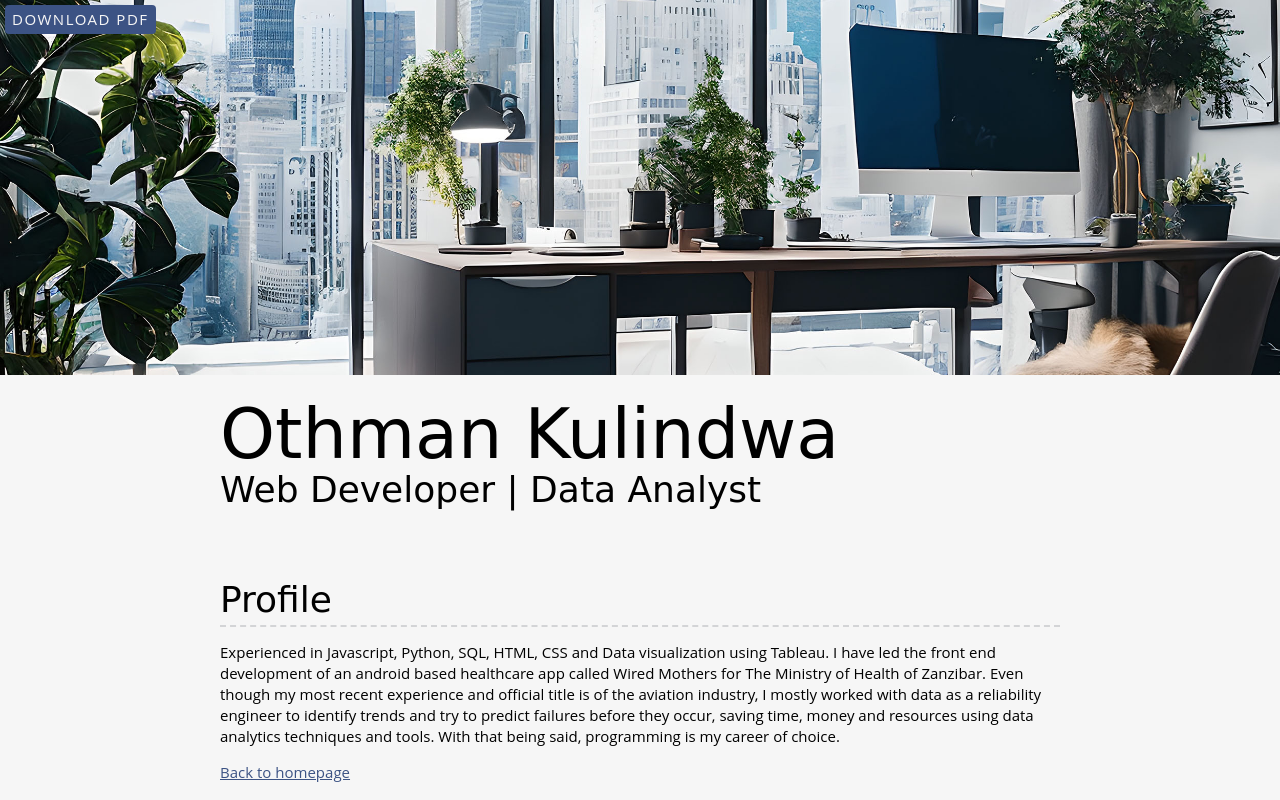
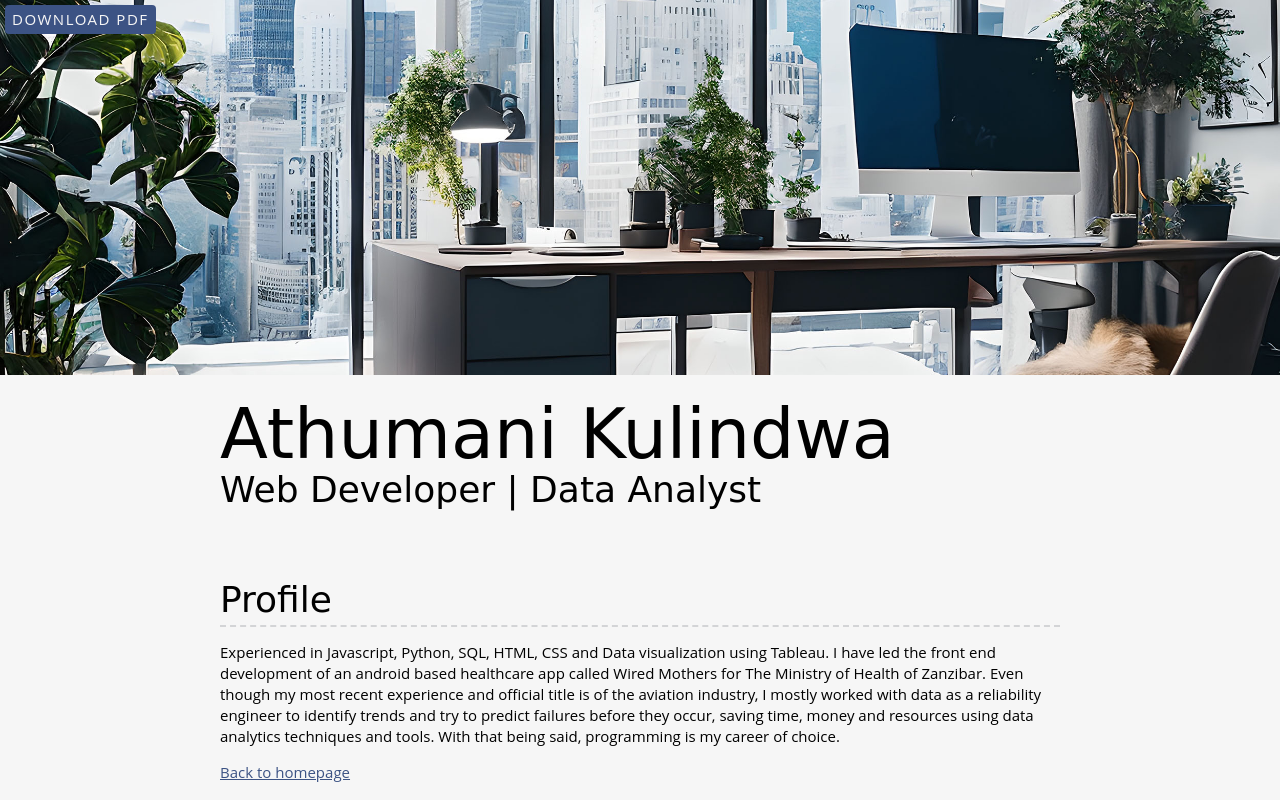
Before and after one commit to O7hman/O7hman, a plain HTML site: page resume.html in a window 1280 px wide. Shown: the top 800 px of the page. Drawn offline with Linux system fonts and the light colour scheme.

Commit message:
Update resume.html

```diff
--- a/resume.html
+++ b/resume.html
@@ -4,14 +4,14 @@
     <meta charset="UTF-8">
     <meta name="viewport" content="width=device-width, initial-scale=1.0">
     <link rel='stylesheet' href='css/styles.css'>
-    <title>Resume | Othman Kulindwa, Web Developer</title>
+    <title>Resume | Athumani Kulindwa, Web Developer</title>
   </head>
   <body class='resume'>
     <a class='btn download-link' href='Resume-Dev.pdf' target='_blank'>Download PDF</a>
     <!-- //  INTRO  // -->
     <header>
       <div class='content-wrapper'>
-        <h1>Othman Kulindwa</h1>
+        <h1>Athumani Kulindwa</h1>
         <h2>Web Developer | Data Analyst</h2>
       </div>
     </header>
```
